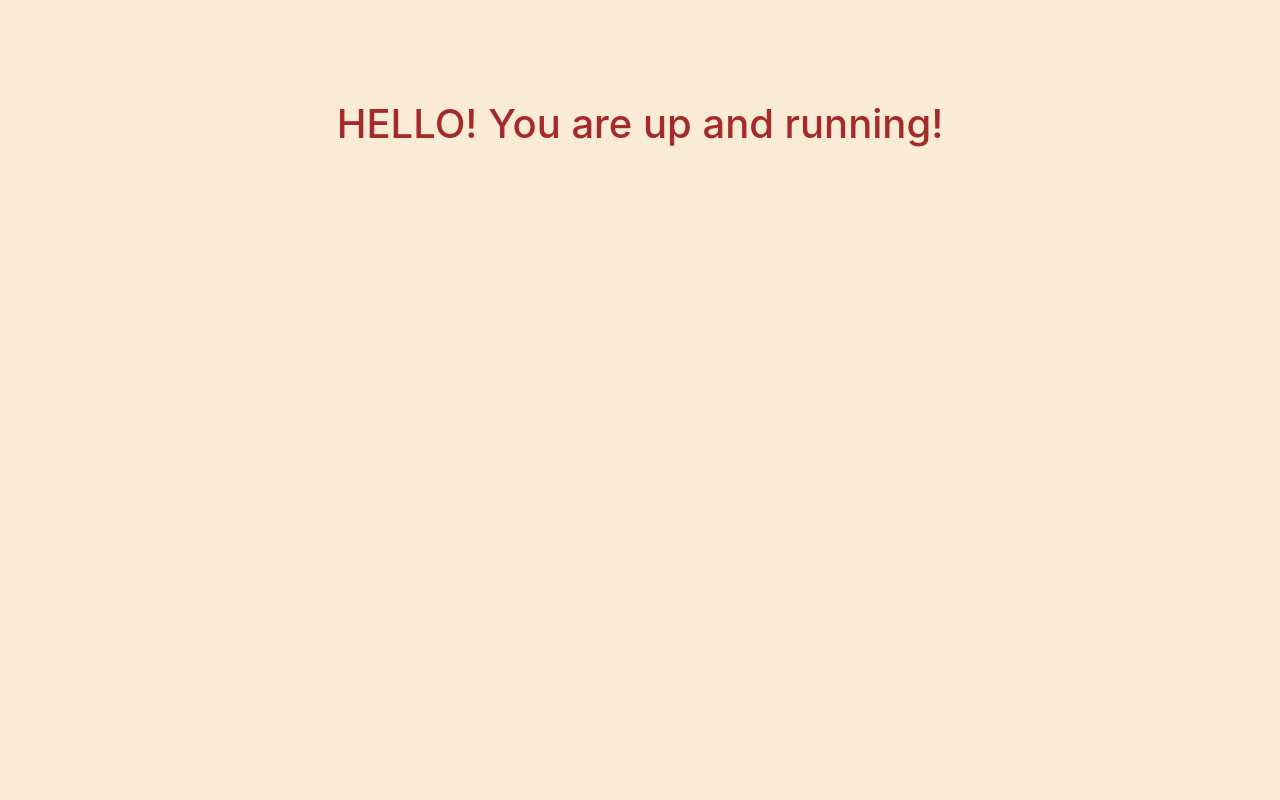
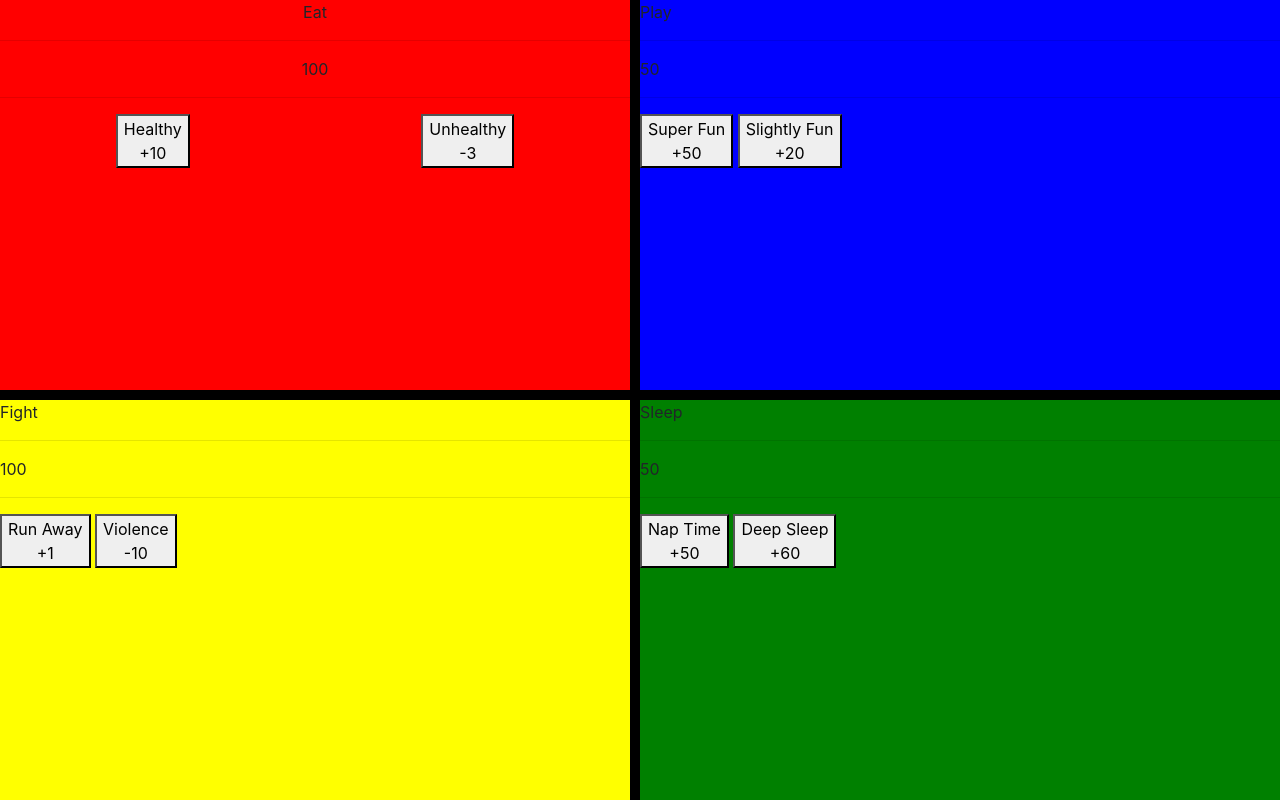
Before and after one commit to tsekeres/ASSIGNMENT-Tamagotchi, a website built with webpack: page src/index.html in a window 1280 px wide. Built offline with nearby package versions, Linux system fonts and the light colour scheme.

Commit message:
intitial modules to get things started

```diff
--- a/package.json
+++ b/package.json
@@ -1,5 +1,5 @@
 {
-  "name": "webpack-intro",
+  "name": "TS-tamagotchi",
   "version": "1.0.0",
   "description": "",
   "main": "src/javascripts/main.js",
@@ -8,7 +8,7 @@
     "build": "webpack --mode production --module-bind js=babel-loader"
   },
   "keywords": [],
-  "author": "",
+  "author": "Tad Sekeres",
   "license": "ISC",
   "devDependencies": {
     "@babel/core": "7.11.4",
@@ -31,7 +31,7 @@
   },
   "dependencies": {
     "@fortawesome/fontawesome-free": "5.14.0",
-    "axios": "0.20.0",
+    "axios": "^0.21.1",
     "bootstrap": "4.5.2",
     "firebase": "^7.21.0",
     "jquery": "3.5.1",
--- a/src/index.html
+++ b/src/index.html
@@ -2,10 +2,15 @@
 <html lang="en">
 <head>
   <meta charset="UTF-8">
-  <meta name="viewport" content="width=device-width, initial-scale=1.0">
-  <title>Test</title>
+  <title>Tamagotchi</title>
 </head>
 <body>
-  <div id="app"></div>
+  <div id="app">
+    <div id="progress"></div>
+    <div id="eat" class="quad"></div>
+    <div id="play" class="quad"></div>
+    <div id="fight" class="quad"></div>
+    <div id="sleep" class="quad"></div>
+  </div>
 </body>
 </html>
--- /dev/null
+++ b/src/javascripts/components/domBuilder.js
@@ -0,0 +1,40 @@
+const domBuilder = () => {
+  document.querySelector(
+    '#eat'
+  ).innerHTML = `<div id='main-container' class='flex-lg-column'>
+                                                <div id='eatName' class='d-flex justify-content-center'>Eat</div>
+                                                <hr>
+                                                <div id='eatScore' class='d-flex justify-content-center'>100</div>
+                                                <hr>
+                                                <div class='d-flex justify-content-around align-items-end'>
+                                                  <button id='eatHealthy'>Healthy<br>+10</button>
+                                                  <button id='eatHealthy'>Unhealthy<br>-3</button>
+                                                </div>
+                                              </div>`;
+  document.querySelector('#play').innerHTML = `<div id='main-container'>
+                                                <div id='playName'>Play</div>
+                                                <hr>
+                                                <div id='playScore'>50</div>
+                                                <hr>
+                                                <button id='playSuperFun'>Super Fun<br>+50</button>
+                                                <button id='playSlightlyFun'>Slightly Fun<br>+20</button>
+                                              </div>`;
+  document.querySelector('#fight').innerHTML = `<div id='main-container'>
+                                                <div id='fightName'>Fight</div>
+                                                <hr>
+                                                <div id='fightScore'>100</div>
+                                                <hr>
+                                                <button id='fightRun'>Run Away<br>+1</button>
+                                                <button id='fightViolence'>Violence<br>-10</button>
+                                              </div>`;
+  document.querySelector('#sleep').innerHTML = `<div id='main-container'>
+                                                <div id='sleepName'>Sleep</div>
+                                                <hr>
+                                                <div id='sleepScore'>50</div>
+                                                <hr>
+                                                <button id='sleepNap'>Nap Time<br>+50</button>
+                                                <button id='sleepDeep'>Deep Sleep<br>+60</button>
+                                              </div>`;
+};
+
+export default domBuilder;
--- /dev/null
+++ b/src/javascripts/helpers/buttonEvents.js
@@ -0,0 +1,3 @@
+const buttonEvents = () => {
+
+};
--- /dev/null
+++ b/src/javascripts/helpers/domEvents.js
@@ -0,0 +1,25 @@
+const domEvents = () => {
+  document.querySelector('body').addEventListener('click', (e) => {
+    // CLICK EVENTs FOR EAT Quadrant
+    if (e.target.id.includes('eat')) {
+      console.warn('EAT Quad', e.target.id);
+    }
+
+    // CLICK EVENTS FOR PLAY Quadrant
+    if (e.target.id.includes('play')) {
+      console.warn('PLAY Quad', e.target.id);
+    }
+
+    // CLICK EVENTS FOR FIGHT Quadrant
+    if (e.target.id.includes('fight')) {
+      console.warn('FIGHT Quad', e.target.id);
+    }
+
+    // CLICK EVENTS FOR SLEEP Quadrant
+    if (e.target.id.includes('sleep')) {
+      console.warn('SLEEP Quad', e.target.id);
+    }
+  });
+};
+
+export default domEvents;
--- a/src/javascripts/main.js
+++ b/src/javascripts/main.js
@@ -1,8 +1,10 @@
+import domBuilder from './components/domBuilder';
 import '../styles/main.scss';
+import domEvents from './helpers/domEvents';
 
 const init = () => {
-  $('#app').html('<h1>HELLO! You are up and running!</h1>');
-  console.log('YOU ARE UP AND RUNNING!');
+  domBuilder();
+  domEvents();
 };
 
 init();
--- a/src/styles/main.scss
+++ b/src/styles/main.scss
@@ -2,8 +2,42 @@
 @import "~@fortawesome/fontawesome-free/css/all.min.css";
 
 body {
-  background-color: antiquewhite;
-  color: brown;
-  text-align: center;
-  margin-top: 100px;
+  #eat {
+    position: absolute;
+    top: 0;
+    left: 0;
+    right: 50%;
+    bottom: 50%;
+    background: red;
+    border: solid #000;
+    border-width: 0 10px 10px 0;
+  }
+  #play {
+    position: absolute;
+    top: 0;
+    left: 50%;
+    right: 0;
+    bottom: 50%;
+    background: blue;
+    border: solid #000;
+    border-width: 0 0 10px 0;
+  }
+  #fight {
+    position: absolute;
+    top: 50%;
+    left: 0;
+    right: 50%;
+    bottom: 0;
+    background: yellow;
+    border: solid #000;
+    border-width: 0 10px 0 0;
+  }
+  #sleep {
+    position: absolute;
+    top: 50%;
+    left: 50%;
+    right: 0;
+    bottom: 0;
+    background: green;
+  }
 }
```
